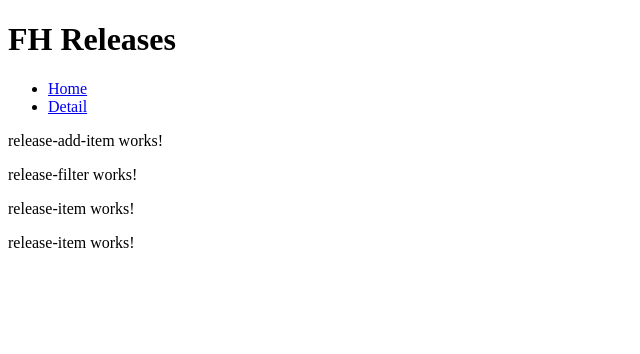
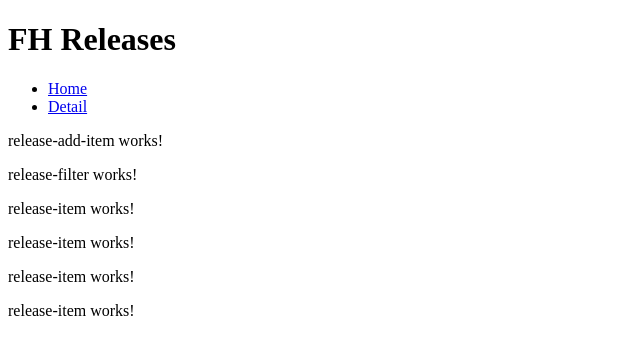
Before and after one commit to MattMasuda/workshop-app, an Angular app: page /#/home in a window 1280 px wide. Shown: the top 354 px of the page, without its empty margins (0-640 px from the left). Built offline with nearby package versions, Linux system fonts and the light colour scheme.

Commit message:
Put in more dummy items

```diff
--- a/src/app/release-list/release-list.component.html
+++ b/src/app/release-list/release-list.component.html
@@ -1,4 +1,6 @@
 <p>
   <fh-release-item></fh-release-item>
   <fh-release-item></fh-release-item>
+  <fh-release-item></fh-release-item>
+  <fh-release-item></fh-release-item>
 </p>
```
